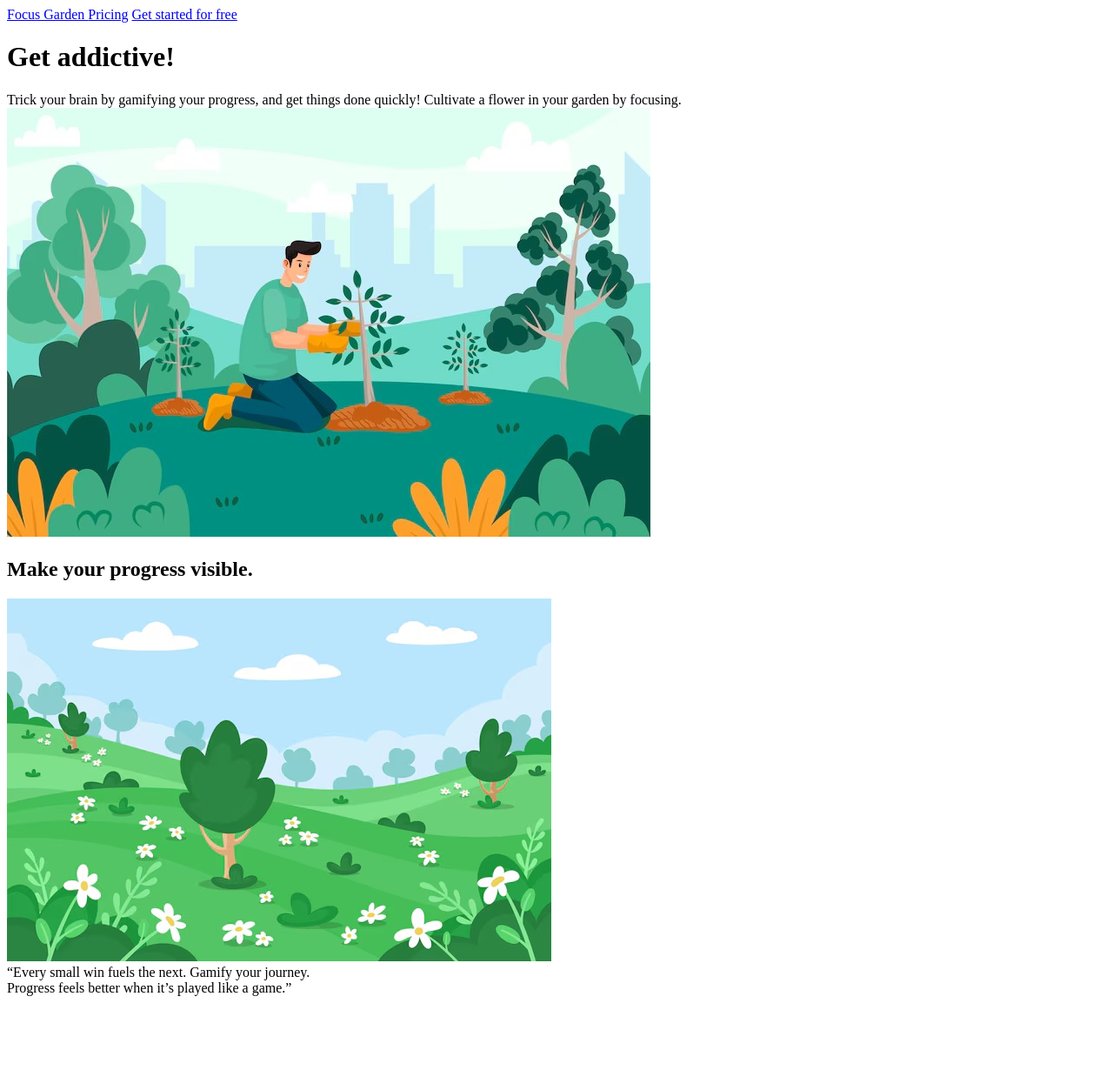
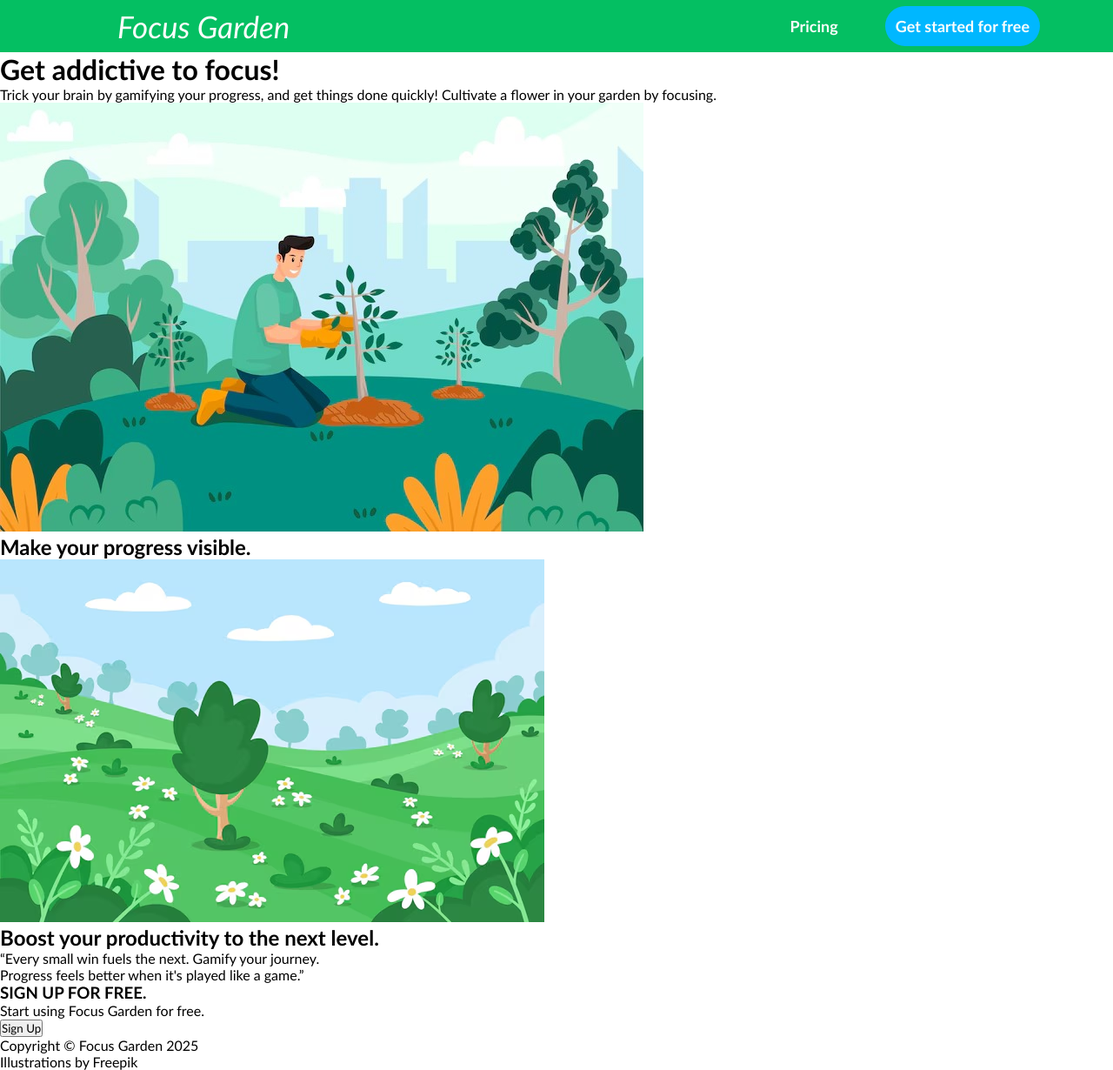
Before and after one commit to tayfurd/landing-page, a plain HTML site: page index.html in a window 1280 px wide. Shown: the whole page at 87% size. Before the commit the page ends 1153 px from the top, so only its background shows below. Drawn offline with Linux system fonts and the light colour scheme.

Commit message:
Add menu bar

```diff
--- a/index.html
+++ b/index.html
@@ -7,22 +7,36 @@
     <link href="./style.css" rel="stylesheet">
 </head>
 <body>
-    <div class="bar">
+    <div class="menu-bar">
         <a href="./index.html" class="logo"> Focus Garden </a>
-        <a href="./pricing.html">Pricing</a>
-        <a href="./get-started.html">Get started for free</a>
+        <div class="right">
+            <div><a href="./pricing.html" class="pricing">Pricing</a> </div>
+            <div> <a href="./get-started.html" class="get-started">Get started for free</a> </div>
+        </div>
     </div>
-    <div>
-        <h1> Get addictive!</h1>
-        <div> Trick your brain by gamifying your progress, and get things done quickly! Cultivate a flower in your garden by focusing. <div>
+    <div class="content-1">
+        <div class="left">
+            <h1> Get addictive to focus!</h1>
+            <div> Trick your brain by gamifying your progress, and get things done quickly! Cultivate a flower in your garden by focusing. <div>
+        </div>
         <img src="./img/4.jpg">
     </div>
         <h2> Make your progress visible. </h2>
         <img src="./img/3.png">
     </div>
     <div class="quote">
+        <h2>Boost your productivity to the next level.</h2>
         <div>“Every small win fuels the next. Gamify your journey. </div>
-        <div> Progress feels better when it’s played like a game.” </div>
+        <div> Progress feels better when it's played like a game.” </div>
+    </div>
+    <div class="sign-up">
+        <h3> SIGN UP FOR FREE. </h3>
+        <div> Start using Focus Garden for free. </div>
+        <button>Sign Up</button>
+    </div>
+    <div class="footer">
+        <div> Copyright © Focus Garden 2025 </div>
+        <div> Illustrations by Freepik </div>
     </div>
 </body>
 </html>
--- a/style.css
+++ b/style.css
@@ -0,0 +1,53 @@
+* {
+    font-family: "Gill Sans", "Helvetica", sans-serif;
+    margin: 0;
+    padding: 0;
+    box-sizing: border-box;
+}
+
+.menu-bar {
+    background-color:#04BF62;
+    height: 3rem;
+    display: flex;
+    align-items: center;
+    justify-content: space-between;
+    padding: 30px;
+}
+
+.menu-bar .right {
+    display: flex;
+    gap: 3em;
+    margin-right: 3em;
+}
+
+.menu-bar a {
+    text-decoration: none;
+    color: #FDFDFC;
+    font-weight: 600;
+}
+
+.menu-bar .logo {
+    font-weight: 500;
+    font-size: 35px;
+    font-style: italic;
+    margin-left: 3em;
+}
+
+.menu-bar .get-started {
+    background-color: #00b7ff;
+    padding: 12px;
+    color: #FDFDFC;
+    border-radius: 25px;
+}
+
+.menu-bar .right {
+    font-size: 18px;
+}
+
+.get-started:hover {
+    background-color: rgb(0, 179, 250);
+}
+
+/*  gray #D9E0E2
+    white #FDFDFC
+*/
```
